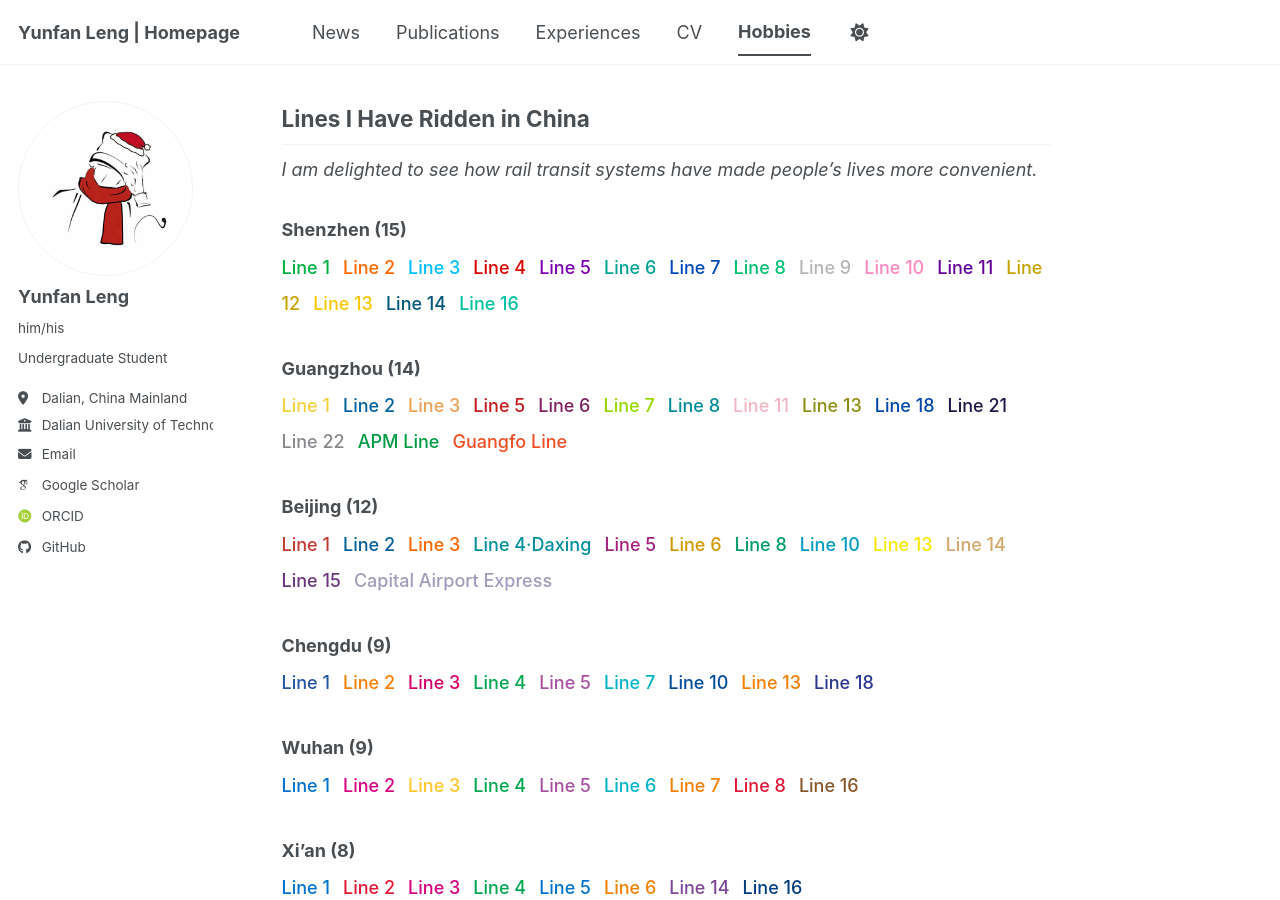
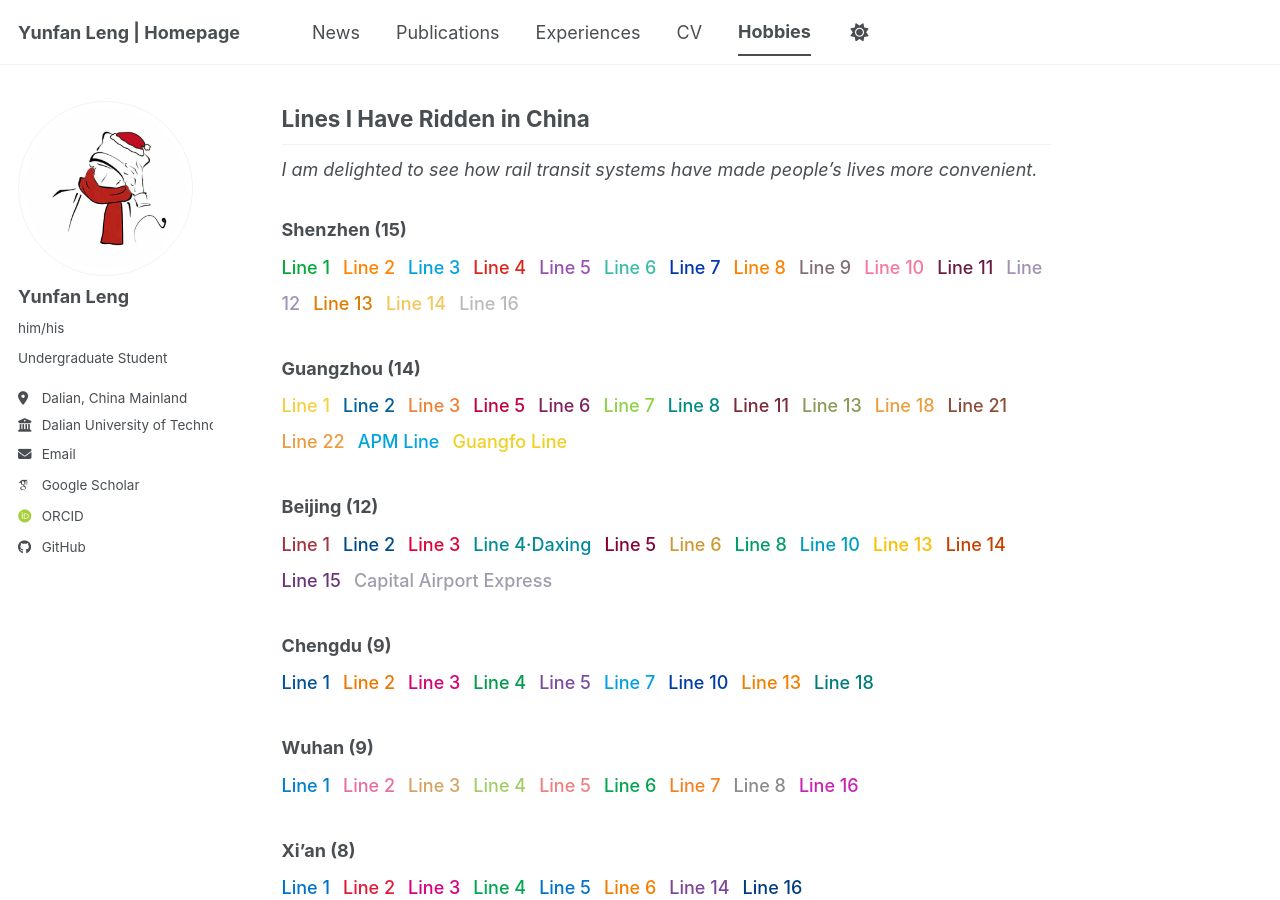
Before and after one commit to WENJIN6666/wenjin6666.github.io, a Jekyll site: the page built from _hobbies/urban-rail-transit.md, in a window 1280 px wide and 900 px high, scrolled down 1662 px. Built offline with Jekyll 4.4.1, drawn with Linux system fonts in a browser that asks for light colours; some web fonts are replaced; a script bundle is joined from its source files by our own code; library files that are not in the unit come from our copies.

Commit message:
feat: update metro line colors based on Wikipedia data
Updated colors for:
- Shenzhen Metro: 15 lines with accurate hex codes
- Guangzhou Metro: 14 lines including APM and Guangfo Line
- Beijing Subway: 12 lines including Capital Airport Express
- Chengdu Metro: 9 lines
- Wuhan Metro: 9 lines
- Hong Kong MTR: 7 lines
- Shanghai Metro: 6 lines
- Changsha Metro: 6 lines
- Tianjin Metro: 5 lines
- Dalian Metro: 5 lines

All colors verified against Wikipedia infobox data.

```diff
--- a/_hobbies/urban-rail-transit.md
+++ b/_hobbies/urban-rail-transit.md
@@ -25,81 +25,81 @@ I am an urban rail transit enthusiast with a long-standing interest in studying
 
 ### Shenzhen (15)
 <div class="metro-lines">
-<a href="https://en.wikipedia.org/wiki/Line_1_(Shenzhen_Metro)" style="color:#00b140;">Line 1</a>
-<a href="https://en.wikipedia.org/wiki/Line_2_(Shenzhen_Metro)" style="color:#ff6600;">Line 2</a>
-<a href="https://en.wikipedia.org/wiki/Line_3_(Shenzhen_Metro)" style="color:#00bfff;">Line 3</a>
-<a href="https://en.wikipedia.org/wiki/Line_4_(Shenzhen_Metro)" style="color:#d90000;">Line 4</a>
-<a href="https://en.wikipedia.org/wiki/Line_5_(Shenzhen_Metro)" style="color:#7b00b1;">Line 5</a>
-<a href="https://en.wikipedia.org/wiki/Line_6_(Shenzhen_Metro)" style="color:#00a393;">Line 6</a>
-<a href="https://en.wikipedia.org/wiki/Line_7_(Shenzhen_Metro)" style="color:#0047ba;">Line 7</a>
-<a href="https://en.wikipedia.org/wiki/Line_8_(Shenzhen_Metro)" style="color:#00c170;">Line 8</a>
-<a href="https://en.wikipedia.org/wiki/Line_9_(Shenzhen_Metro)" style="color:#b5b5b5;">Line 9</a>
-<a href="https://en.wikipedia.org/wiki/Line_10_(Shenzhen_Metro)" style="color:#ff85c0;">Line 10</a>
-<a href="https://en.wikipedia.org/wiki/Line_11_(Shenzhen_Metro)" style="color:#660099;">Line 11</a>
-<a href="https://en.wikipedia.org/wiki/Line_12_(Shenzhen_Metro)" style="color:#c5a300;">Line 12</a>
-<a href="https://en.wikipedia.org/wiki/Line_13_(Shenzhen_Metro)" style="color:#f9c700;">Line 13</a>
-<a href="https://en.wikipedia.org/wiki/Line_14_(Shenzhen_Metro)" style="color:#00567b;">Line 14</a>
-<a href="https://en.wikipedia.org/wiki/Line_16_(Shenzhen_Metro)" style="color:#00c1a0;">Line 16</a>
+<a href="https://en.wikipedia.org/wiki/Line_1_(Shenzhen_Metro)" style="color:#00ab39;">Line 1</a>
+<a href="https://en.wikipedia.org/wiki/Line_2_(Shenzhen_Metro)" style="color:#ff8200;">Line 2</a>
+<a href="https://en.wikipedia.org/wiki/Line_3_(Shenzhen_Metro)" style="color:#00a2e1;">Line 3</a>
+<a href="https://en.wikipedia.org/wiki/Line_4_(Shenzhen_Metro)" style="color:#dc241f;">Line 4</a>
+<a href="https://en.wikipedia.org/wiki/Line_5_(Shenzhen_Metro)" style="color:#9950b2;">Line 5</a>
+<a href="https://en.wikipedia.org/wiki/Line_6_(Shenzhen_Metro)" style="color:#3abca8;">Line 6</a>
+<a href="https://en.wikipedia.org/wiki/Line_7_(Shenzhen_Metro)" style="color:#0035ad;">Line 7</a>
+<a href="https://en.wikipedia.org/wiki/Line_8_(Shenzhen_Metro)" style="color:#ff8200;">Line 8</a>
+<a href="https://en.wikipedia.org/wiki/Line_9_(Shenzhen_Metro)" style="color:#846e74;">Line 9</a>
+<a href="https://en.wikipedia.org/wiki/Line_10_(Shenzhen_Metro)" style="color:#f8779e;">Line 10</a>
+<a href="https://en.wikipedia.org/wiki/Line_11_(Shenzhen_Metro)" style="color:#6a1d44;">Line 11</a>
+<a href="https://en.wikipedia.org/wiki/Line_12_(Shenzhen_Metro)" style="color:#a192b2;">Line 12</a>
+<a href="https://en.wikipedia.org/wiki/Line_13_(Shenzhen_Metro)" style="color:#de7c00;">Line 13</a>
+<a href="https://en.wikipedia.org/wiki/Line_14_(Shenzhen_Metro)" style="color:#f2c75c;">Line 14</a>
+<a href="https://en.wikipedia.org/wiki/Line_16_(Shenzhen_Metro)" style="color:#bbbbbb;">Line 16</a>
 </div>
 
 ### Guangzhou (14)
 <div class="metro-lines">
 <a href="https://en.wikipedia.org/wiki/Line_1_(Guangzhou_Metro)" style="color:#f3d03e;">Line 1</a>
 <a href="https://en.wikipedia.org/wiki/Line_2_(Guangzhou_Metro)" style="color:#00629b;">Line 2</a>
-<a href="https://en.wikipedia.org/wiki/Line_3_(Guangzhou_Metro)" style="color:#eca154;">Line 3</a>
-<a href="https://en.wikipedia.org/wiki/Line_5_(Guangzhou_Metro)" style="color:#c5191c;">Line 5</a>
+<a href="https://en.wikipedia.org/wiki/Line_3_(Guangzhou_Metro)" style="color:#ee8135;">Line 3</a>
+<a href="https://en.wikipedia.org/wiki/Line_5_(Guangzhou_Metro)" style="color:#c5003e;">Line 5</a>
 <a href="https://en.wikipedia.org/wiki/Line_6_(Guangzhou_Metro)" style="color:#80225f;">Line 6</a>
-<a href="https://en.wikipedia.org/wiki/Line_7_(Guangzhou_Metro)" style="color:#97d700;">Line 7</a>
-<a href="https://en.wikipedia.org/wiki/Line_8_(Guangzhou_Metro)" style="color:#008c95;">Line 8</a>
-<a href="https://en.wikipedia.org/wiki/Line_11_(Guangzhou_Metro)" style="color:#f1b6c4;">Line 11</a>
-<a href="https://en.wikipedia.org/wiki/Line_13_(Guangzhou_Metro)" style="color:#8e8c13;">Line 13</a>
-<a href="https://en.wikipedia.org/wiki/Line_18_(Guangzhou_Metro)" style="color:#0047ab;">Line 18</a>
-<a href="https://en.wikipedia.org/wiki/Line_21_(Guangzhou_Metro)" style="color:#201747;">Line 21</a>
-<a href="https://en.wikipedia.org/wiki/Line_22_(Guangzhou_Metro)" style="color:#89898d;">Line 22</a>
-<a href="https://en.wikipedia.org/wiki/Zhujiang_New_Town_APM" style="color:#009a44;">APM Line</a>
-<a href="https://en.wikipedia.org/wiki/Guangfo_Line" style="color:#f04e23;">Guangfo Line</a>
+<a href="https://en.wikipedia.org/wiki/Line_7_(Guangzhou_Metro)" style="color:#90d247;">Line 7</a>
+<a href="https://en.wikipedia.org/wiki/Line_8_(Guangzhou_Metro)" style="color:#008b83;">Line 8</a>
+<a href="https://en.wikipedia.org/wiki/Line_11_(Guangzhou_Metro)" style="color:#7a2a38;">Line 11</a>
+<a href="https://en.wikipedia.org/wiki/Line_13_(Guangzhou_Metro)" style="color:#8a9a57;">Line 13</a>
+<a href="https://en.wikipedia.org/wiki/Line_18_(Guangzhou_Metro)" style="color:#eb9d3f;">Line 18</a>
+<a href="https://en.wikipedia.org/wiki/Line_21_(Guangzhou_Metro)" style="color:#8b4c38;">Line 21</a>
+<a href="https://en.wikipedia.org/wiki/Line_22_(Guangzhou_Metro)" style="color:#eb9d3f;">Line 22</a>
+<a href="https://en.wikipedia.org/wiki/Zhujiang_New_Town_APM" style="color:#00a5df;">APM Line</a>
+<a href="https://en.wikipedia.org/wiki/Guangfo_Line" style="color:#f0d023;">Guangfo Line</a>
 </div>
 
 ### Beijing (12)
 <div class="metro-lines">
-<a href="https://en.wikipedia.org/wiki/Line_1_(Beijing_Subway)" style="color:#c23a30;">Line 1</a>
-<a href="https://en.wikipedia.org/wiki/Line_2_(Beijing_Subway)" style="color:#006098;">Line 2</a>
-<a href="https://en.wikipedia.org/wiki/Line_3_(Beijing_Subway)" style="color:#ff6600;">Line 3</a>
-<a href="https://en.wikipedia.org/wiki/Line_4_(Beijing_Subway)" style="color:#008e9c;">Line 4·Daxing</a>
-<a href="https://en.wikipedia.org/wiki/Line_5_(Beijing_Subway)" style="color:#a6217f;">Line 5</a>
-<a href="https://en.wikipedia.org/wiki/Line_6_(Beijing_Subway)" style="color:#d09900;">Line 6</a>
+<a href="https://en.wikipedia.org/wiki/Line_1_(Beijing_Subway)" style="color:#A4343A;">Line 1</a>
+<a href="https://en.wikipedia.org/wiki/Line_2_(Beijing_Subway)" style="color:#004B87;">Line 2</a>
+<a href="https://en.wikipedia.org/wiki/Line_3_(Beijing_Subway)" style="color:#E20035;">Line 3</a>
+<a href="https://en.wikipedia.org/wiki/Line_4_(Beijing_Subway)" style="color:#008C95;">Line 4·Daxing</a>
+<a href="https://en.wikipedia.org/wiki/Line_5_(Beijing_Subway)" style="color:#880038;">Line 5</a>
+<a href="https://en.wikipedia.org/wiki/Line_6_(Beijing_Subway)" style="color:#D09833;">Line 6</a>
 <a href="https://en.wikipedia.org/wiki/Line_8_(Beijing_Subway)" style="color:#009b6b;">Line 8</a>
 <a href="https://en.wikipedia.org/wiki/Line_10_(Beijing_Subway)" style="color:#009bc0;">Line 10</a>
-<a href="https://en.wikipedia.org/wiki/Line_13_(Beijing_Subway)" style="color:#f9e700;">Line 13</a>
-<a href="https://en.wikipedia.org/wiki/Line_14_(Beijing_Subway)" style="color:#d4a76a;">Line 14</a>
-<a href="https://en.wikipedia.org/wiki/Line_15_(Beijing_Subway)" style="color:#6a357d;">Line 15</a>
-<a href="https://en.wikipedia.org/wiki/Beijing_Capital_Airport_Express" style="color:#a29bbb;">Capital Airport Express</a>
+<a href="https://en.wikipedia.org/wiki/Line_13_(Beijing_Subway)" style="color:#FBBF00;">Line 13</a>
+<a href="https://en.wikipedia.org/wiki/Line_14_(Beijing_Subway)" style="color:#C74000;">Line 14</a>
+<a href="https://en.wikipedia.org/wiki/Line_15_(Beijing_Subway)" style="color:#6A357C;">Line 15</a>
+<a href="https://en.wikipedia.org/wiki/Beijing_Capital_Airport_Express" style="color:#9E9EAC;">Capital Airport Express</a>
 </div>
 
 ### Chengdu (9)
 <div class="metro-lines">
-<a href="https://en.wikipedia.org/wiki/Line_1_(Chengdu_Metro)" style="color:#2455a4;">Line 1</a>
-<a href="https://en.wikipedia.org/wiki/Line_2_(Chengdu_Metro)" style="color:#f37f00;">Line 2</a>
-<a href="https://en.wikipedia.org/wiki/Line_3_(Chengdu_Metro)" style="color:#d40068;">Line 3</a>
-<a href="https://en.wikipedia.org/wiki/Line_4_(Chengdu_Metro)" style="color:#00a651;">Line 4</a>
-<a href="https://en.wikipedia.org/wiki/Line_5_(Chengdu_Metro)" style="color:#a6509f;">Line 5</a>
-<a href="https://en.wikipedia.org/wiki/Line_7_(Chengdu_Metro)" style="color:#00b4c5;">Line 7</a>
-<a href="https://en.wikipedia.org/wiki/Line_10_(Chengdu_Metro)" style="color:#004b9b;">Line 10</a>
+<a href="https://en.wikipedia.org/wiki/Line_1_(Chengdu_Metro)" style="color:#00529B;">Line 1</a>
+<a href="https://en.wikipedia.org/wiki/Line_2_(Chengdu_Metro)" style="color:#EE7700;">Line 2</a>
+<a href="https://en.wikipedia.org/wiki/Line_3_(Chengdu_Metro)" style="color:#D80073;">Line 3</a>
+<a href="https://en.wikipedia.org/wiki/Line_4_(Chengdu_Metro)" style="color:#009B4C;">Line 4</a>
+<a href="https://en.wikipedia.org/wiki/Line_5_(Chengdu_Metro)" style="color:#7C4C9D;">Line 5</a>
+<a href="https://en.wikipedia.org/wiki/Line_7_(Chengdu_Metro)" style="color:#00A0E2;">Line 7</a>
+<a href="https://en.wikipedia.org/wiki/Line_10_(Chengdu_Metro)" style="color:#003DA5;">Line 10</a>
 <a href="https://en.wikipedia.org/wiki/Line_13_(Chengdu_Metro)" style="color:#f47e00;">Line 13</a>
-<a href="https://en.wikipedia.org/wiki/Line_18_(Chengdu_Metro)" style="color:#2b388f;">Line 18</a>
+<a href="https://en.wikipedia.org/wiki/Line_18_(Chengdu_Metro)" style="color:#007D7B;">Line 18</a>
 </div>
 
 ### Wuhan (9)
 <div class="metro-lines">
-<a href="https://en.wikipedia.org/wiki/Line_1_(Wuhan_Metro)" style="color:#0072ce;">Line 1</a>
-<a href="https://en.wikipedia.org/wiki/Line_2_(Wuhan_Metro)" style="color:#d60080;">Line 2</a>
-<a href="https://en.wikipedia.org/wiki/Line_3_(Wuhan_Metro)" style="color:#ffc72c;">Line 3</a>
-<a href="https://en.wikipedia.org/wiki/Line_4_(Wuhan_Metro)" style="color:#00a650;">Line 4</a>
-<a href="https://en.wikipedia.org/wiki/Line_5_(Wuhan_Metro)" style="color:#a6509f;">Line 5</a>
-<a href="https://en.wikipedia.org/wiki/Line_6_(Wuhan_Metro)" style="color:#00b4c5;">Line 6</a>
-<a href="https://en.wikipedia.org/wiki/Line_7_(Wuhan_Metro)" style="color:#f37f00;">Line 7</a>
-<a href="https://en.wikipedia.org/wiki/Line_8_(Wuhan_Metro)" style="color:#e31837;">Line 8</a>
-<a href="https://en.wikipedia.org/wiki/Line_16_(Wuhan_Metro)" style="color:#87572a;">Line 16</a>
+<a href="https://en.wikipedia.org/wiki/Line_1_(Wuhan_Metro)" style="color:#0080C8;">Line 1</a>
+<a href="https://en.wikipedia.org/wiki/Line_2_(Wuhan_Metro)" style="color:#E86EA4;">Line 2</a>
+<a href="https://en.wikipedia.org/wiki/Line_3_(Wuhan_Metro)" style="color:#D6A461;">Line 3</a>
+<a href="https://en.wikipedia.org/wiki/Line_4_(Wuhan_Metro)" style="color:#A0CF67;">Line 4</a>
+<a href="https://en.wikipedia.org/wiki/Line_5_(Wuhan_Metro)" style="color:#F08080;">Line 5</a>
+<a href="https://en.wikipedia.org/wiki/Line_6_(Wuhan_Metro)" style="color:#00A650;">Line 6</a>
+<a href="https://en.wikipedia.org/wiki/Line_7_(Wuhan_Metro)" style="color:#F58220;">Line 7</a>
+<a href="https://en.wikipedia.org/wiki/Line_8_(Wuhan_Metro)" style="color:#8C8C8C;">Line 8</a>
+<a href="https://en.wikipedia.org/wiki/Line_16_(Wuhan_Metro)" style="color:#C724B1;">Line 16</a>
 </div>
 
 ### Xi'an (8)
@@ -116,19 +116,19 @@ I am an urban rail transit enthusiast with a long-standing interest in studying
 
 ### Hong Kong (7)
 <div class="metro-lines">
-<a href="https://en.wikipedia.org/wiki/Tsuen_Wan_line" style="color:#e31837;">Tsuen Wan Line</a>
-<a href="https://en.wikipedia.org/wiki/Kwun_Tong_line" style="color:#00a650;">Kwun Tong Line</a>
-<a href="https://en.wikipedia.org/wiki/Island_line_(MTR)" style="color:#0072ce;">Island Line</a>
-<a href="https://en.wikipedia.org/wiki/East_Rail_line" style="color:#5eb6e4;">East Rail Line</a>
-<a href="https://en.wikipedia.org/wiki/Tuen_Ma_line" style="color:#9a6538;">Tuen Ma Line</a>
-<a href="https://en.wikipedia.org/wiki/South_Island_line" style="color:#b5bd00;">South Island Line</a>
-<a href="https://en.wikipedia.org/wiki/Tung_Chung_line" style="color:#f37f00;">Tung Chung Line</a>
+<a href="https://en.wikipedia.org/wiki/Tsuen_Wan_line" style="color:#ED1D24;">Tsuen Wan Line</a>
+<a href="https://en.wikipedia.org/wiki/Kwun_Tong_line" style="color:#00AB4E;">Kwun Tong Line</a>
+<a href="https://en.wikipedia.org/wiki/Island_line_(MTR)" style="color:#007DC5;">Island Line</a>
+<a href="https://en.wikipedia.org/wiki/East_Rail_line" style="color:#53B7E8;">East Rail Line</a>
+<a href="https://en.wikipedia.org/wiki/Tuen_Ma_line" style="color:#923011;">Tuen Ma Line</a>
+<a href="https://en.wikipedia.org/wiki/South_Island_line" style="color:#BAC429;">South Island Line</a>
+<a href="https://en.wikipedia.org/wiki/Tung_Chung_line" style="color:#F7943E;">Tung Chung Line</a>
 </div>
 
 ### Shanghai (6)
 <div class="metro-lines">
-<a href="https://en.wikipedia.org/wiki/Line_1_(Shanghai_Metro)" style="color:#e31837;">Line 1</a>
-<a href="https://en.wikipedia.org/wiki/Line_2_(Shanghai_Metro)" style="color:#97d700;">Line 2</a>
+<a href="https://en.wikipedia.org/wiki/Line_1_(Shanghai_Metro)" style="color:#e3002b;">Line 1</a>
+<a href="https://en.wikipedia.org/wiki/Line_2_(Shanghai_Metro)" style="color:#82BF25;">Line 2</a>
 <a href="https://en.wikipedia.org/wiki/Line_8_(Shanghai_Metro)" style="color:#0072ce;">Line 8</a>
 <a href="https://en.wikipedia.org/wiki/Line_10_(Shanghai_Metro)" style="color:#c6a0cf;">Line 10</a>
 <a href="https://en.wikipedia.org/wiki/Line_11_(Shanghai_Metro)" style="color:#8e2c24;">Line 11</a>
@@ -138,20 +138,20 @@ I am an urban rail transit enthusiast with a long-standing interest in studying
 ### Changsha (6)
 <div class="metro-lines">
 <a href="https://en.wikipedia.org/wiki/Line_1_(Changsha_Metro)" style="color:#e31837;">Line 1</a>
-<a href="https://en.wikipedia.org/wiki/Line_2_(Changsha_Metro)" style="color:#f37f00;">Line 2</a>
-<a href="https://en.wikipedia.org/wiki/Line_3_(Changsha_Metro)" style="color:#97d700;">Line 3</a>
+<a href="https://en.wikipedia.org/wiki/Line_2_(Changsha_Metro)" style="color:#00BFFF;">Line 2</a>
+<a href="https://en.wikipedia.org/wiki/Line_3_(Changsha_Metro)" style="color:#9ACD32;">Line 3</a>
 <a href="https://en.wikipedia.org/wiki/Line_4_(Changsha_Metro)" style="color:#7d4698;">Line 4</a>
-<a href="https://en.wikipedia.org/wiki/Line_5_(Changsha_Metro)" style="color:#0072ce;">Line 5</a>
-<a href="https://en.wikipedia.org/wiki/Line_6_(Changsha_Metro)" style="color:#d60080;">Line 6</a>
+<a href="https://en.wikipedia.org/wiki/Line_5_(Changsha_Metro)" style="color:#FFD700;">Line 5</a>
+<a href="https://en.wikipedia.org/wiki/Line_6_(Changsha_Metro)" style="color:#00008B;">Line 6</a>
 </div>
 
 ### Tianjin (5)
 <div class="metro-lines">
-<a href="https://en.wikipedia.org/wiki/Line_1_(Tianjin_Metro)" style="color:#e31837;">Line 1</a>
-<a href="https://en.wikipedia.org/wiki/Line_2_(Tianjin_Metro)" style="color:#f9e700;">Line 2</a>
-<a href="https://en.wikipedia.org/wiki/Line_3_(Tianjin_Metro)" style="color:#0072ce;">Line 3</a>
-<a href="https://en.wikipedia.org/wiki/Line_5_(Tianjin_Metro)" style="color:#f37f00;">Line 5</a>
-<a href="https://en.wikipedia.org/wiki/Line_6_(Tianjin_Metro)" style="color:#7d4698;">Line 6</a>
+<a href="https://en.wikipedia.org/wiki/Line_1_(Tianjin_Metro)" style="color:#E31837;">Line 1</a>
+<a href="https://en.wikipedia.org/wiki/Line_2_(Tianjin_Metro)" style="color:#FFD700;">Line 2</a>
+<a href="https://en.wikipedia.org/wiki/Line_3_(Tianjin_Metro)" style="color:#87CEEB;">Line 3</a>
+<a href="https://en.wikipedia.org/wiki/Line_5_(Tianjin_Metro)" style="color:#FF8C00;">Line 5</a>
+<a href="https://en.wikipedia.org/wiki/Line_6_(Tianjin_Metro)" style="color:#FF00FF;">Line 6</a>
 </div>
 
 ### Shenyang (5)
@@ -165,11 +165,11 @@ I am an urban rail transit enthusiast with a long-standing interest in studying
 
 ### Dalian (5)
 <div class="metro-lines">
-<a href="https://en.wikipedia.org/wiki/Line_1_(Dalian_Metro)" style="color:#00529b;">Line 1</a>
-<a href="https://en.wikipedia.org/wiki/Line_2_(Dalian_Metro)" style="color:#f37f00;">Line 2</a>
-<a href="https://en.wikipedia.org/wiki/Line_3_(Dalian_Metro)" style="color:#97d700;">Line 3</a>
-<a href="https://en.wikipedia.org/wiki/Line_5_(Dalian_Metro)" style="color:#e31837;">Line 5</a>
-<a href="https://en.wikipedia.org/wiki/Line_12_(Dalian_Metro)" style="color:#00a650;">Line 12</a>
+<a href="https://en.wikipedia.org/wiki/Line_1_(Dalian_Metro)" style="color:#00AB4E;">Line 1</a>
+<a href="https://en.wikipedia.org/wiki/Line_2_(Dalian_Metro)" style="color:#0072CE;">Line 2</a>
+<a href="https://en.wikipedia.org/wiki/Line_3_(Dalian_Metro)" style="color:#D60080;">Line 3</a>
+<a href="https://en.wikipedia.org/wiki/Line_5_(Dalian_Metro)" style="color:#E31837;">Line 5</a>
+<a href="https://en.wikipedia.org/wiki/Line_12_(Dalian_Metro)" style="color:#7D4698;">Line 12</a>
 </div>
 
 ### Qingdao (4)
```
